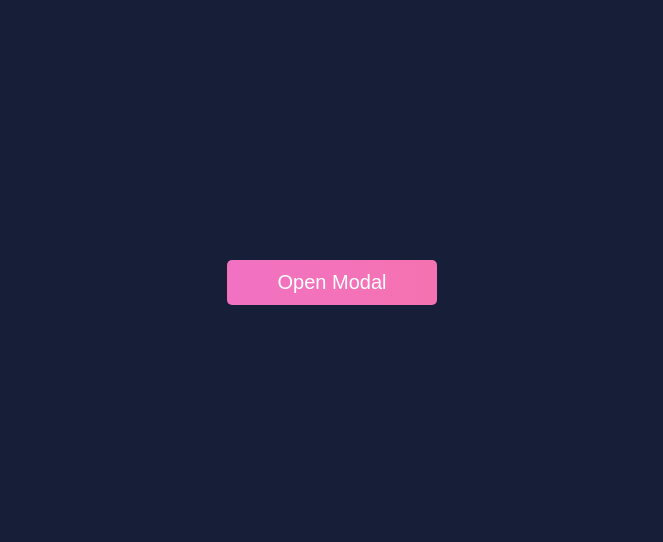
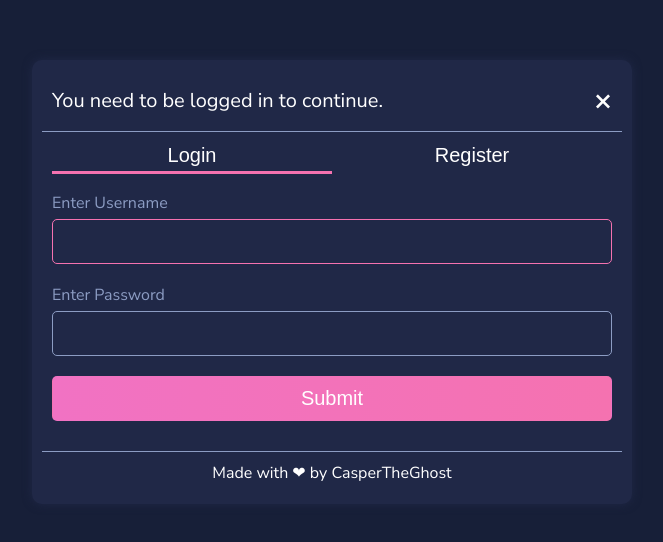
Before and after one commit to Dev-CasperTheGhost/login-signup-modal, a plain HTML site: page index.html in a window 1280 px wide. Shown: the part 118-660 px from the top of the page, without its empty margins (308-971 px from the left). Drawn offline with Linux system fonts and the light colour scheme.

Commit message:
:tada: Added animated line

```diff
--- a/index.html
+++ b/index.html
@@ -7,7 +7,7 @@
     <link rel="stylesheet" href="style.css" />
   </head>
   <body>
-    <div class="modal " id="modal">
+    <div class="modal show-modal" id="modal">
       <div class="modal-header">
         You need to be logged in to continue.
         <div onclick="toggleModal()" class="close-modal">&times;</div>
@@ -28,6 +28,7 @@
           >
             Register
           </button>
+          <div class="line"></div>
         </div>
 
         <!-- Login Tab -->
--- a/style.css
+++ b/style.css
@@ -111,6 +111,7 @@ body {
 
 /* Tabs */
 .select-tab {
+  position: relative;
   display: flex;
   width: 100%;
   padding-bottom: 20px;
@@ -130,9 +131,18 @@ body {
   padding-bottom: 3px;
 }
 
+.line {
+  position: absolute;
+  bottom: 18px;
+  width: 50%;
+  left: 0;
+  height: 3px;
+  background-color: var(--pink);
+  transition: 0.3s;
+}
+
 .select-tab-btn:hover {
-  color: white;
-  border-bottom: 2px solid var(--pink);
+  color: #f2f2f2;
 }
 
 .tab {
@@ -149,8 +159,8 @@ body {
   display: block;
 }
 
-.selected {
-  border-bottom: 2px solid var(--pink);
+.selected + .line {
+  left: 50%;
 }
 
 /* center container & open-modal-btn */
```
